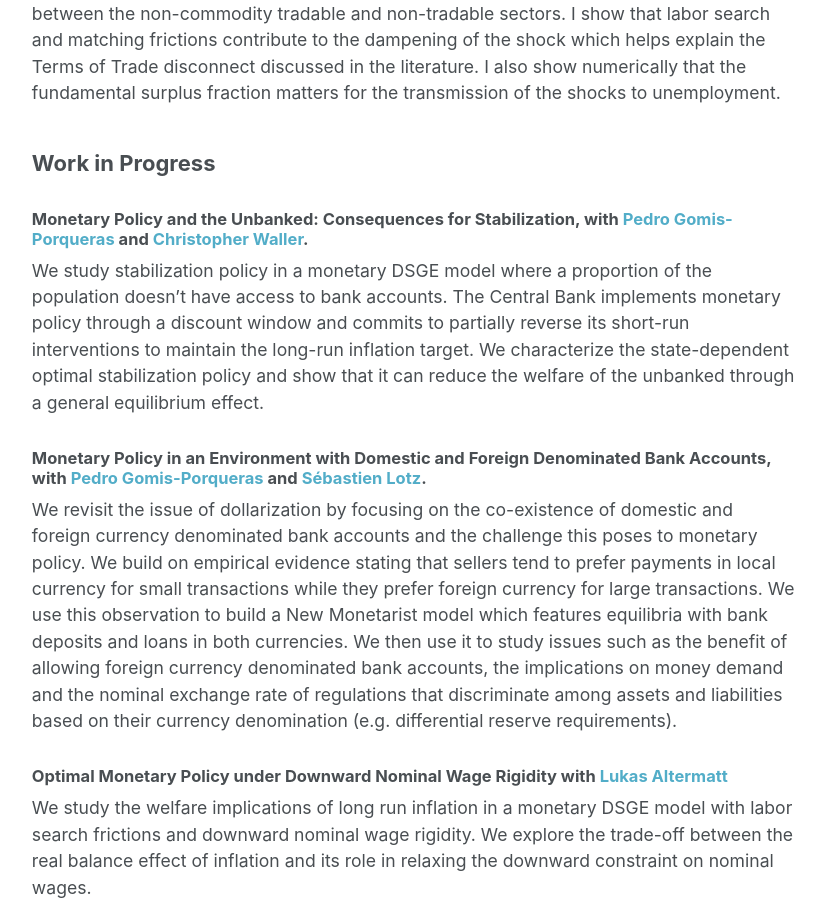
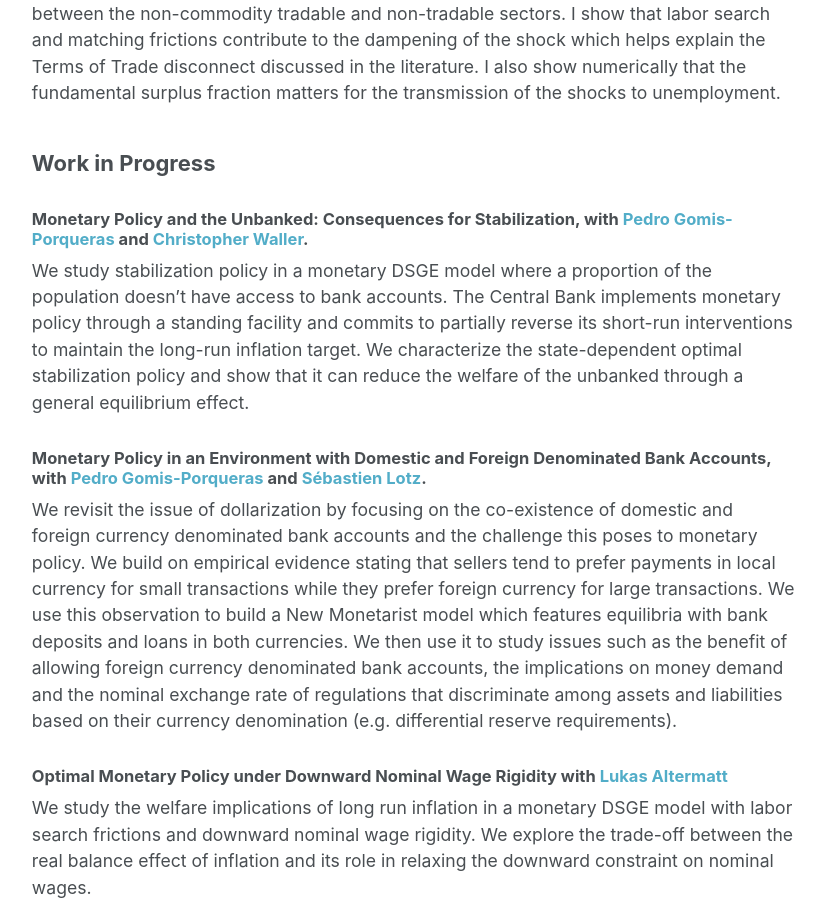
Before and after one commit to maitlahcen/maitlahcen.github.io, a Jekyll site: the page built from _pages/research.md, in a window 1280 px wide and 900 px high, scrolled down 1251 px. Shown: the whole window, without its empty margins (252-1077 px from the left). Built offline with Jekyll 4.4.1, drawn with Linux system fonts in a browser that asks for light colours.

Commit message:
Update research.md

```diff
--- a/_pages/research.md
+++ b/_pages/research.md
@@ -26,13 +26,13 @@
 
 #### Monetary Policy and the Unbanked: Consequences for Stabilization, with [Pedro Gomis-Porqueras](https://sites.google.com/site/pedrogomisporqueras/) and [Christopher Waller](https://research.stlouisfed.org/econ/waller/sel/).
 
-We study stabilization policy in a monetary DSGE model where a proportion of the population doesn't have access to bank accounts. The Central Bank implements monetary policy through a discount window and commits to partially reverse its short-run interventions to maintain the long-run inflation target. We characterize the state-dependent optimal stabilization policy and show that it can reduce the welfare of the unbanked through a general equilibrium effect.
+We study stabilization policy in a monetary DSGE model where a proportion of the population doesn't have access to bank accounts. The Central Bank implements monetary policy through a standing facility and commits to partially reverse its short-run interventions to maintain the long-run inflation target. We characterize the state-dependent optimal stabilization policy and show that it can reduce the welfare of the unbanked through a general equilibrium effect.
 
 #### Monetary Policy in an Environment with Domestic and Foreign Denominated Bank Accounts, with [Pedro Gomis-Porqueras](https://sites.google.com/site/pedrogomisporqueras/) and [Sébastien Lotz](http://lemma.u-paris2.fr/fr/node/35).
 
 We revisit the issue of dollarization by focusing on the co-existence of domestic and foreign currency denominated bank accounts and the challenge this poses to monetary policy. We build on empirical evidence stating that sellers tend to prefer payments in local currency for small transactions while they prefer foreign currency for large transactions. We use this observation to build a New Monetarist model which features equilibria with bank deposits and loans in both currencies. We then use it to study issues such as the benefit of allowing foreign currency denominated bank accounts, the implications on money demand and the nominal exchange rate of regulations that discriminate among assets and liabilities based on their currency denomination (e.g. differential reserve requirements).
 
-#### Optimal Monetary Policy under Downward Nominal Wage Rigidity with [Lukas Altermatt](https://wwz.unibas.ch/en/faculty-143/persons/research-fellows/altermatt-lukas/)
+#### Optimal Monetary Policy under Downward Nominal Wage Rigidity with [Lukas Altermatt](https://sites.google.com/view/lukasaltermatt)
 
 We study the welfare implications of long run inflation in a monetary DSGE model with labor search frictions and downward nominal wage rigidity. We explore the trade-off between the real balance effect of inflation and its role in relaxing the downward constraint on nominal wages.
 
```
